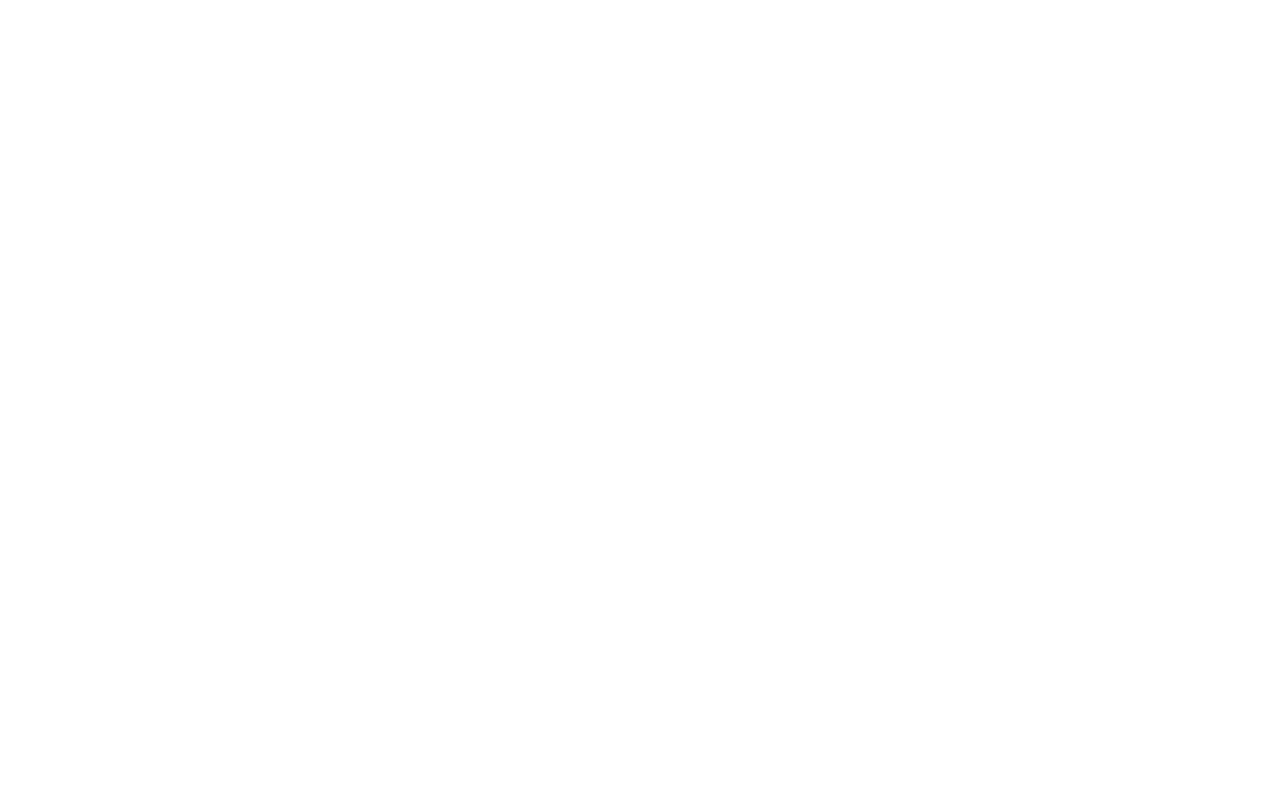
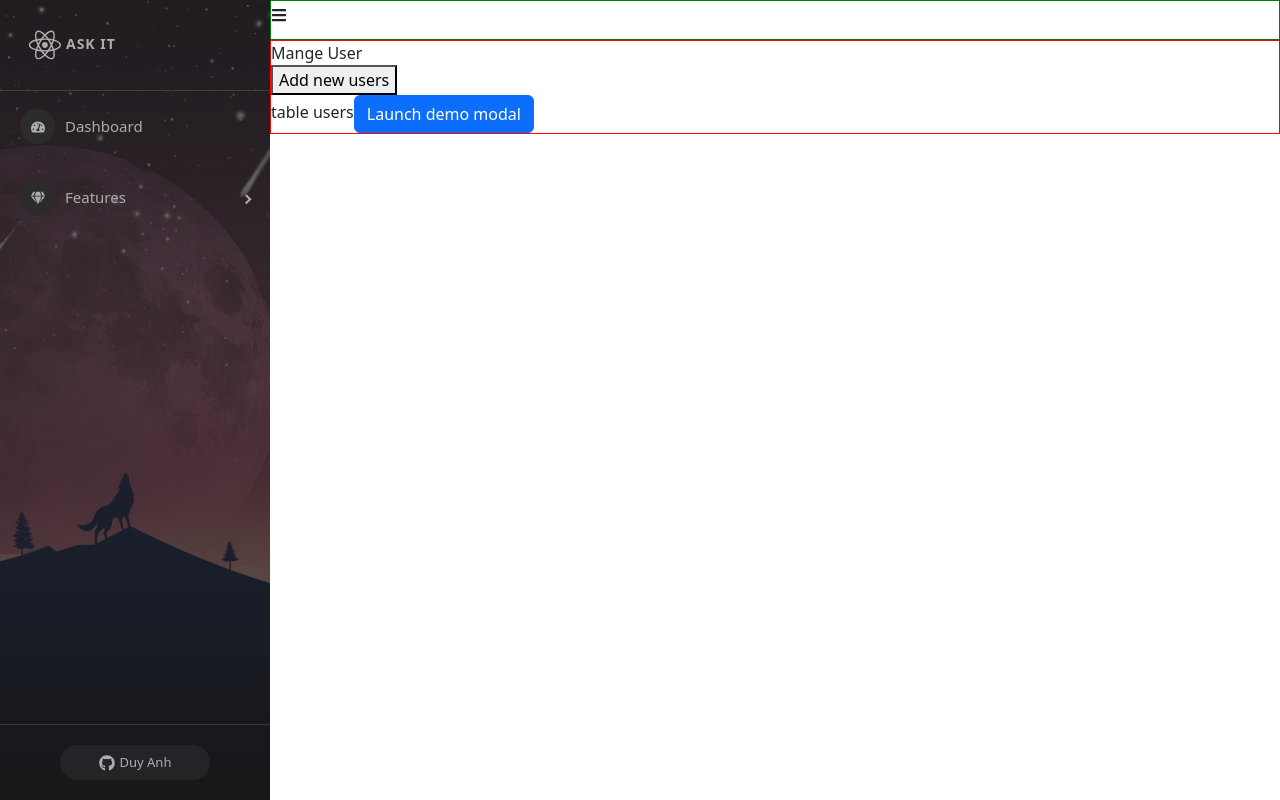
Before and after one commit to AnhDuyDao/test-demo-react, a React (Create React App) app: page /admins/manage-users in a window 1280 px wide. Before the commit this address had no page. Built offline with nearby package versions, Linux system fonts and the light colour scheme.

Commit message:
Session 56

```diff
--- a/src/App.scss
+++ b/src/App.scss
@@ -73,6 +73,7 @@
           padding: 0 15px;
           background: #303030;
           color: white;
+          border: none;
           &:hover {
             background: black;
           }
--- a/src/components/Admin/Admin.js
+++ b/src/components/Admin/Admin.js
@@ -2,6 +2,7 @@
 import './Admin.scss';
 import { FaBars } from 'react-icons/fa';
 import { useState } from "react";
+import { Outlet } from 'react-router-dom';
 
 const Admin = (props) => {
    const [collapsed, setCollapsed] = useState(false);
@@ -11,8 +12,12 @@
             <Sidebar collapsed={collapsed} />
          </div>
          <div className="admin-content">
-            <FaBars onClick={() => { setCollapsed(!collapsed) }} />
-            content goes here
+            <div className="admin-header">
+               <FaBars onClick={() => { setCollapsed(!collapsed) }} />
+            </div>
+            <div className="admin-main">
+               <Outlet />
+            </div>
          </div>
       </div>
    );
--- a/src/components/Admin/Admin.scss
+++ b/src/components/Admin/Admin.scss
@@ -5,4 +5,15 @@
          height: 100vh!important;
       }
    }
+
+   .admin-content {
+      width: 100%;
+      .admin-header{
+         height: 40px;
+         border: 1px solid green;
+      }
+      .admin-main {
+         border: 1px solid red;
+      }
+   }
 }
--- /dev/null
+++ b/src/components/Admin/Content/Dashboard.js
@@ -0,0 +1,7 @@
+const DashBoard = (props) => {
+   return (
+      <div>Dashboard</div>
+   )
+}
+
+export default DashBoard;
--- /dev/null
+++ b/src/components/Admin/Content/ManageUser.js
@@ -0,0 +1,23 @@
+import ModalCreateUser from "./ModalCreateUser";
+
+const ManageUser = (props) => {
+   return (
+      <div className="manage-user-container">
+         <div className="title">
+            Mange User
+         </div>
+         <div className="users-content">
+            <div>
+               <button>Add new users</button>
+            </div>
+            <div>
+
+               table users
+               <ModalCreateUser />
+            </div>
+         </div>
+      </div>
+   )
+}
+
+export default ManageUser;
--- /dev/null
+++ b/src/components/Admin/Content/ModalCreateUser.js
@@ -0,0 +1,61 @@
+import { useState } from 'react';
+import Button from 'react-bootstrap/Button';
+import Modal from 'react-bootstrap/Modal';
+
+const ModalCreateUser = () => {
+   const [show, setShow] = useState(false);
+
+   const handleClose = () => setShow(false);
+   const handleShow = () => setShow(true);
+
+   return (
+      <>
+         <Button variant="primary" onClick={handleShow}>
+            Launch demo modal
+         </Button>
+
+         <Modal show={show} onHide={handleClose} size="lg" backdrop='static'>
+            <Modal.Header closeButton>
+               <Modal.Title>Add new user</Modal.Title>
+            </Modal.Header>
+            <Modal.Body>
+               <form className="row g-3">
+                  <div className="col-md-6">
+                     <label className="form-label">Email</label>
+                     <input type="email" className="form-control" />
+                  </div>
+                  <div className="col-md-6">
+                     <label for="inputPassword4" className="form-label">Password</label>
+                     <input type="password" className="form-control" />
+                  </div>
+                  <div className="col-md-6">
+                     <label className="form-label">Username</label>
+                     <input type="text" className="form-control" />
+                  </div>
+                  <div className="col-md-4">
+                     <label className="form-label">Role</label>
+                     <select className="form-select">
+                        <option selected value='USER'>Users</option>
+                        <option value='ADMIN'>Admin</option>
+                     </select>
+                  </div>
+                  <div className='col-md-12'>
+                     <label className="form-label">Image</label>
+                     <input type='file' />
+                  </div>
+
+               </form>
+            </Modal.Body>
+            <Modal.Footer>
+               <Button variant="secondary" onClick={handleClose}>
+                  Close
+               </Button>
+               <Button variant="primary" onClick={handleClose}>
+                  Save
+               </Button>
+            </Modal.Footer>
+         </Modal>
+      </>
+   );
+}
+export default ModalCreateUser;
--- a/src/components/Admin/Sidebar.js
+++ b/src/components/Admin/Sidebar.js
@@ -13,6 +13,7 @@
 import sidebarBg from '../../assets/bg2.jpg';
 import { DiReact } from "react-icons/di";
 import { MdDashboard } from 'react-icons/md'
+import { Link } from 'react-router-dom';
 
 const Sidebar = (props) => {
    const { image, collapsed, toggled, handleToggleSidebar } = props;
@@ -51,6 +52,7 @@
 
                   >
                      Dashboard
+                     <Link to='/admins' />
                   </MenuItem>
 
                </Menu>
@@ -61,7 +63,9 @@
                      icon={<FaGem />}
                      title='Features'
                   >
-                     <MenuItem>Users</MenuItem>
+                     <MenuItem>Users
+                        <Link to='/admins/manage-users' />
+                     </MenuItem>
                      <MenuItem>Quizz</MenuItem>
                      <MenuItem>Question</MenuItem>
                   </SubMenu>
--- a/src/index.js
+++ b/src/index.js
@@ -13,6 +13,8 @@
 import User from './components/User/User';
 import Admin from './components/Admin/Admin';
 import HomePage from './components/Home/HomePage';
+import ManageUser from './components/Admin/Content/ManageUser';
+import DashBoard from './components/Admin/Content/Dashboard';
 
 
 const root = ReactDOM.createRoot(document.getElementById('root'));
@@ -26,7 +28,10 @@
           <Route path='users' element={<User />} />
 
         </Route>
-        <Route path='admins' element={<Admin />} />
+        <Route path='/admins' element={<Admin />}>
+          <Route index element={<DashBoard />} />
+          <Route path='manage-users' element={<ManageUser />} />
+        </Route>
       </Routes>
     </BrowserRouter>
     {/* </React.StrictMode> */}
```
